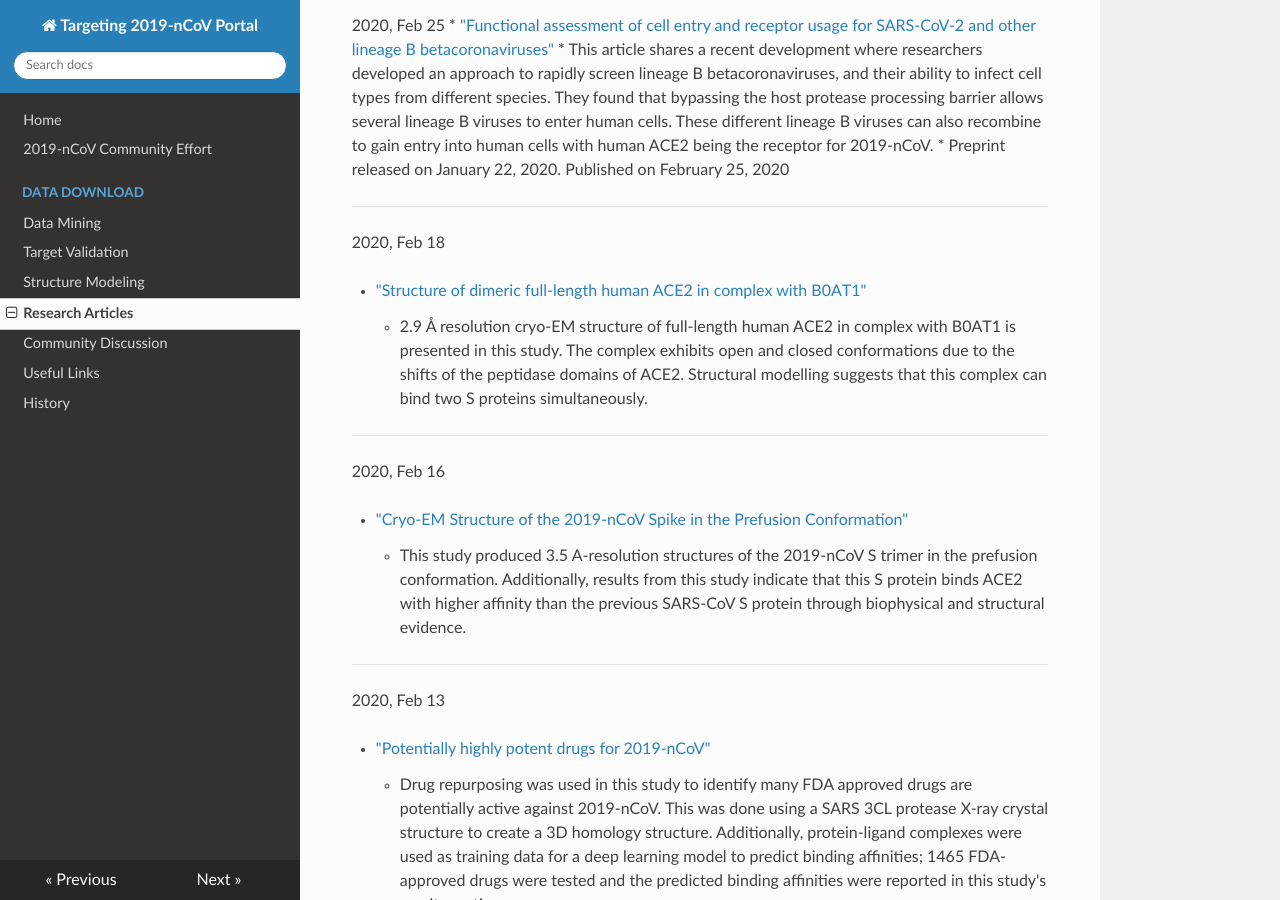
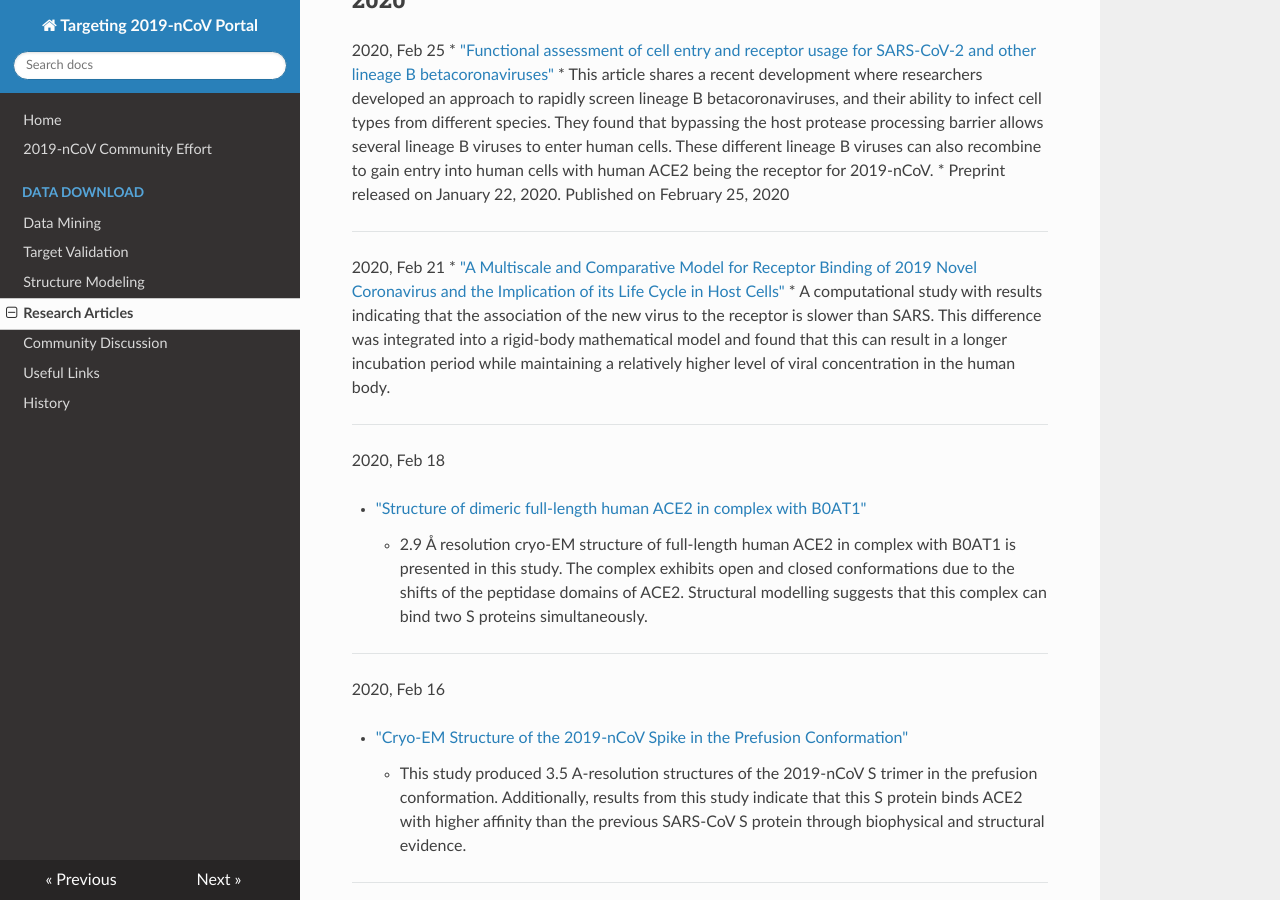
Before and after one commit to GHDDI-AILab/Targeting2019-nCoV, an MkDocs documentation site: the page built from docs/research_progress.md, in a window 1280 px wide and 900 px high, scrolled down 1040 px. Built offline with MkDocs 1.6.1, drawn with Linux system fonts in a browser that asks for light colours; nearby versions of some CDN libraries.

Commit message:
Update research_progress.md

```diff
--- a/docs/research_progress.md
+++ b/docs/research_progress.md
@@ -4,6 +4,8 @@
 
  * ["A systems approach to infectious disease"](http://ghddiai.oss-cn-zhangjiakou.aliyuncs.com/file/ASystemsApproachToInfectiousDisease.pdf)
     * A framework for a systems biology approach to infectious disease in three parts: discovery — the design, collection and analysis of omics data; representation — the iterative modelling, integration and visualization of complex data sets; and application — the interpretation and hypothesis-based inquiry towards translational outcomes.
+
+---
 
 2020, Feb 10
 
@@ -33,6 +35,11 @@
     * This article shares a recent development where researchers developed an approach to rapidly screen lineage B betacoronaviruses, and their ability to infect cell types from different species. They found that bypassing the host protease processing barrier allows several lineage B viruses to enter human cells. These different lineage B viruses can also recombine to gain entry into human cells with human ACE2 being the receptor for 2019-nCoV.
     * Preprint released on January 22, 2020. Published on February 25, 2020
 
+---
+
+2020, Feb 21
+ * ["A Multiscale and Comparative Model for Receptor Binding of 2019 Novel Coronavirus and the Implication of its Life Cycle in Host Cells"](https://www.biorxiv.org/content/10.1101/2020.02.20.958272v1.full.pdf)
+    * A computational study with results indicating that the association of the new virus to the receptor is slower than SARS. This difference was integrated into a rigid-body mathematical model and found that this can result in a longer incubation period while maintaining a relatively higher level of viral concentration in the human body.
 
 ---
 
```
